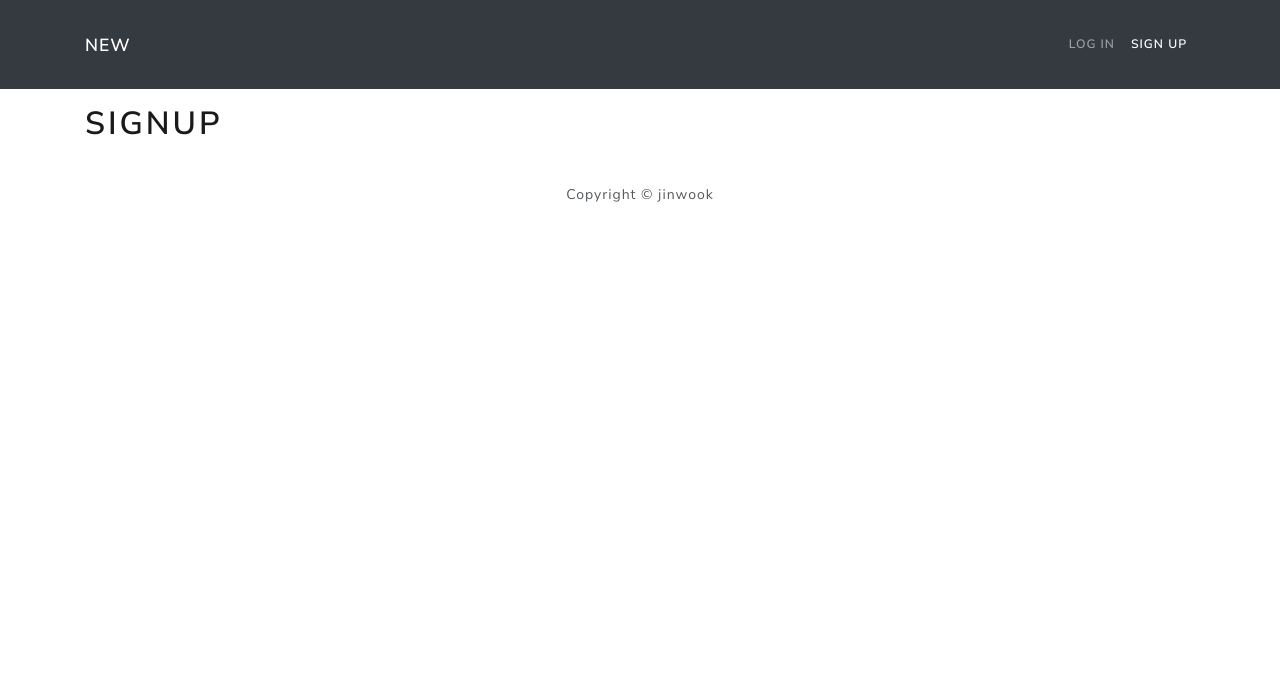
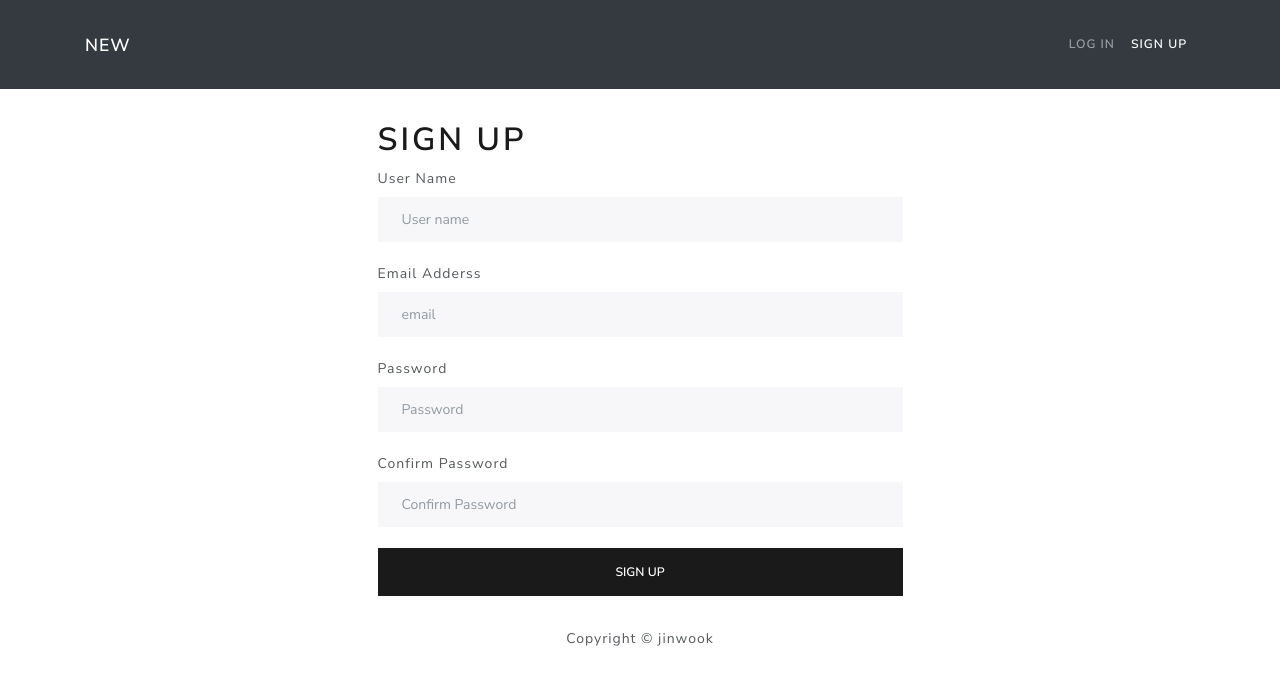
Before and after one commit to uki5045/new, a React (Create React App) app: page /signup in a window 1280 px wide. Shown: the top 684 px of the page. Built offline with nearby package versions, Linux system fonts and the light colour scheme.

Commit message:
login, signup

```diff
--- a/src/screens/Login.js
+++ b/src/screens/Login.js
@@ -5,6 +5,7 @@ import {FormContainer} from "../components";
 const Login = () => {
 
     const [email, setEmail] = useState('')
+
     const [password, setPassword] = useState('')
 
     const loginHandler = async (e) => {
--- a/src/screens/Signup.js
+++ b/src/screens/Signup.js
@@ -1,10 +1,75 @@
-import React from 'react';
+import React, {useState} from 'react';
+import {FormContainer} from "../components";
+import {Form, Button} from "react-bootstrap";
+
 
 const Signup = () => {
+
+    const [name, setName] = useState('')
+    const [email, setEmail] = useState('')
+    const [password, setPassword] = useState('')
+    const [cpassword, setCpassword] = useState('')
+
+    const signupHendler = async (e) => {
+        e.preventDefault()
+
+        if (password !== cpassword) {
+            alert('패스워드 맞지않음')
+        }
+
+        console.log({
+            name, email, password
+        })
+    }
+
+
     return (
-        <div>
-            <h1>signup</h1>
-        </div>
+        <FormContainer>
+            <h1>SIGN UP</h1>
+            <Form onSubmit={signupHendler}>
+                <Form.Group>
+                    <Form.Label>User Name</Form.Label>
+                    <Form.Control
+                        type={'text'}
+                        placeholder={'User name'}
+                        value={name}
+                        onChange={e => setName(e.target.value)}
+                    />
+                </Form.Group>
+                <br />
+                <Form.Group>
+                    <Form.Label>Email Adderss</Form.Label>
+                    <Form.Control
+                        type={'email'}
+                        placeholder={'email'}
+                        value={email}
+                        onChange={e => setEmail(e.target.value)}
+                    />
+                </Form.Group>
+                <br />
+                <Form.Group>
+                    <Form.Label>Password</Form.Label>
+                    <Form.Control
+                        type={'password'}
+                        placeholder={'Password'}
+                        value={password}
+                        onChange={e => setPassword(e.target.value)}
+                    />
+                </Form.Group>
+                <br />
+                <Form.Group>
+                    <Form.Label>Confirm Password</Form.Label>
+                    <Form.Control
+                        type={'password'}
+                        placeholder={'Confirm Password'}
+                        value={cpassword}
+                        onChange={e => setCpassword(e.target.value)}
+                    />
+                </Form.Group>
+                <br />
+                <Button type={'submit'} variant={'primary'} className={'btn-block'}>Sign up</Button>
+            </Form>
+        </FormContainer>
     );
 };
 
```
